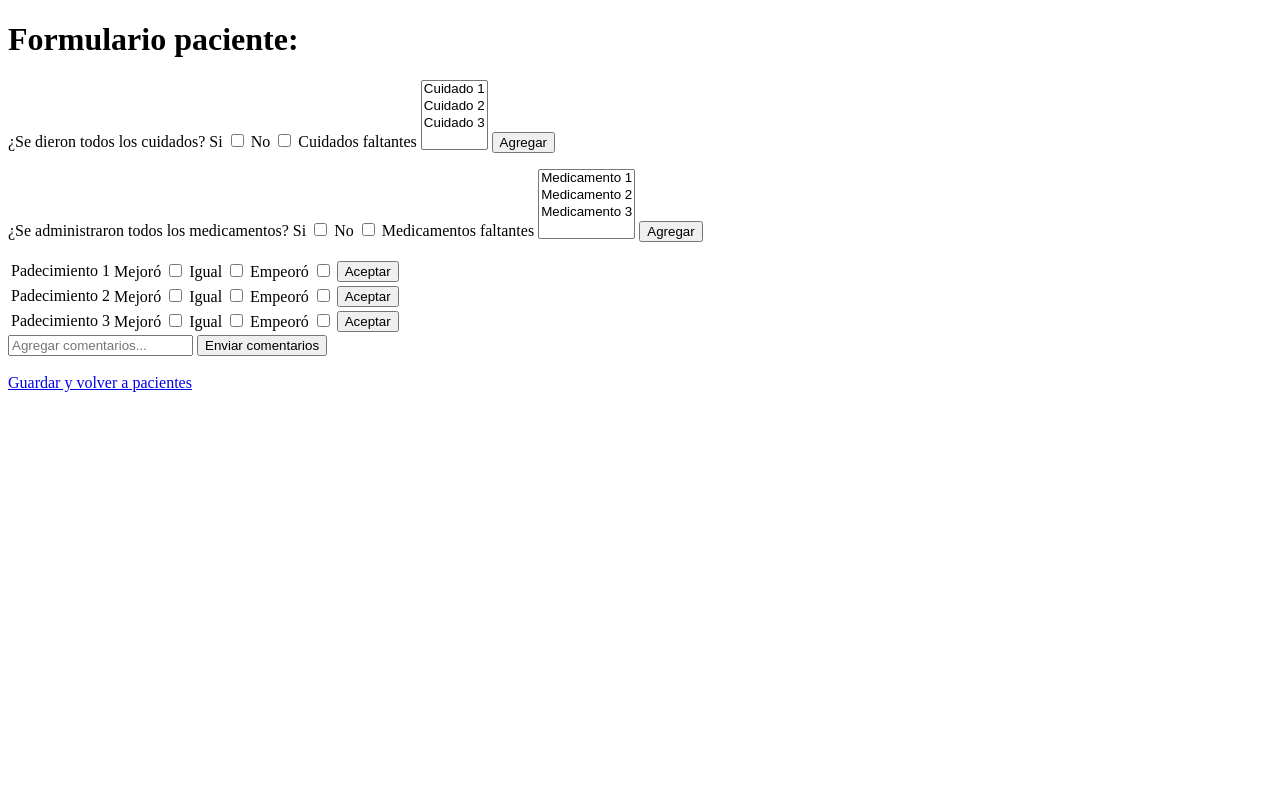
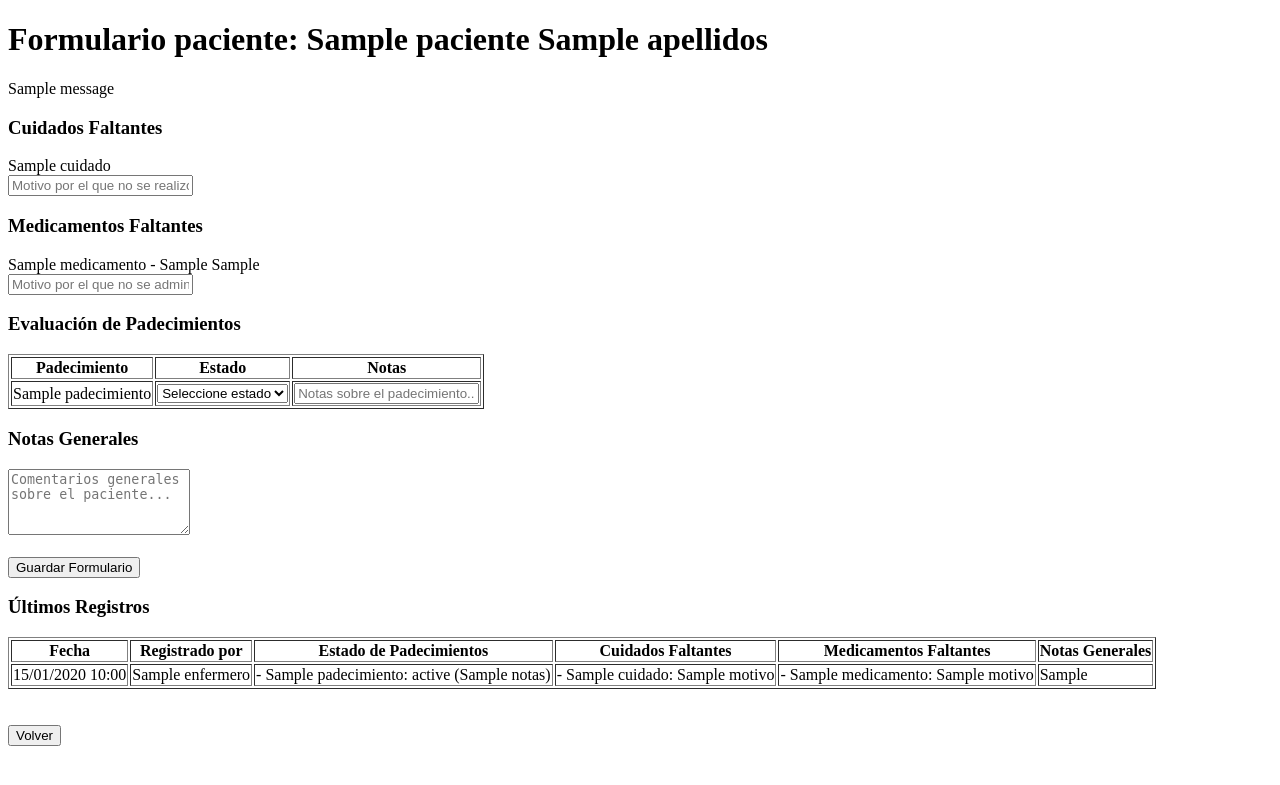
Before and after one commit to Vision1470/Integrador-Desarrollo-de-Software, a Django app: template usuarioEnfermeria/templates/usuarioEnfermeria/formulario_paciente.html in a window 1280 px wide. Shown: the top 785 px of the page. Run offline with Django 5.2, Linux system fonts and the light colour scheme; the template is opened without the code that fills it: most values are stand-ins (such as "Sample title", 1, 10 or a date in 2020); one stand-in notice (Sample message) is shown.

Commit message:
Enfermeria funcionando totalmente

```diff
--- a/usuarioEnfermeria/templates/usuarioEnfermeria/formulario_paciente.html
+++ b/usuarioEnfermeria/templates/usuarioEnfermeria/formulario_paciente.html
@@ -1,78 +1,172 @@
 <!DOCTYPE html>
-<html lang="en">
+<html lang="es">
 <head>
     <meta charset="UTF-8" />
     <title>Formulario paciente</title>
 </head>
+<body>
+    <h1>Formulario paciente: {{ paciente.nombres }} {{ paciente.apellidos }}</h1>
 
-<body>
-    <h1>Formulario paciente:</h1>
+    {% if messages %}
+    <div>
+        {% for message in messages %}
+            <div>{{ message }}</div>
+        {% endfor %}
+    </div>
+    {% endif %}
 
-    <form method="POST" action="{% url 'enfermeria:formulario_paciente' %}">
+    {% if receta %}
+    <form method="POST" action="{% url 'enfermeria:formulario_paciente' paciente.id %}">
         {% csrf_token %}
-        <p>
-            ¿Se dieron todos los cuidados? Si <input type="checkbox" name="todos_cuidados_si">
-            No <input type="checkbox" name="todos_cuidados_no">
-            <label for="cuidadosFaltantes">Cuidados faltantes</label>
 
-            <select id="cuidadosFaltantes" name="CuidadosFaltantes" multiple>
-                <option value="Cuidado 1">Cuidado 1</option>
-                <option value="Cuidado 2">Cuidado 2</option>
-                <option value="Cuidado 3">Cuidado 3</option>
-            </select>
+        <!-- Sección de Cuidados No Realizados -->
+        <div>
+            <h3>Cuidados Faltantes</h3>
+            {% if cuidados_no_realizados %}
+                {% for cuidado in cuidados_no_realizados %}
+                <div>
+                    <!-- Input oculto para marcar automáticamente el cuidado como faltante -->
+                    <input type="hidden"
+                           name="cuidado_faltante_{{ cuidado.id }}"
+                           value="on">
+                    <label>
+                        {{ cuidado.cuidado.nombre }}
+                    </label>
+                    <br>
+                    <input type="text"
+                           name="motivo_cuidado_{{ cuidado.id }}"
+                           placeholder="Motivo por el que no se realizó..."
+                           required>
+                </div>
+                {% endfor %}
+            {% else %}
+                <p>Se completaron todos los cuidados requeridos.</p>
+            {% endif %}
+        </div>
 
-            <button type="submit">Agregar</button>
-        </p>
+        <!-- Sección de Medicamentos No Administrados -->
+        <div>
+            <h3>Medicamentos Faltantes</h3>
+            {% if medicamentos_no_administrados %}
+                {% for medicamento in medicamentos_no_administrados %}
+                <div>
+                    <!-- Input oculto para marcar automáticamente el medicamento como faltante -->
+                    <input type="hidden"
+                           name="medicamento_faltante_{{ medicamento.id }}"
+                           value="on">
+                    <label>
+                        {{ medicamento.medicamento.nombre }} -
+                        {{ medicamento.cantidad_por_toma }}
+                        {{ medicamento.get_unidad_medida_display }}
+                    </label>
+                    <br>
+                    <input type="text"
+                           name="motivo_medicamento_{{ medicamento.id }}"
+                           placeholder="Motivo por el que no se administró..."
+                           required>
+                </div>
+                {% endfor %}
+            {% else %}
+                <p>Se administraron todos los medicamentos requeridos.</p>
+            {% endif %}
+        </div>
 
-        <p>
-            ¿Se administraron todos los medicamentos? Si <input type="checkbox" name="todos_medicamentos_si">
-            No <input type="checkbox" name="todos_medicamentos_no">
-            <label for="medicamentosFaltantes">Medicamentos faltantes</label>
+        <!-- Sección de Padecimientos -->
+        <h3>Evaluación de Padecimientos</h3>
+        <table border="1">
+            <tr>
+                <th>Padecimiento</th>
+                <th>Estado</th>
+                <th>Notas</th>
+            </tr>
+            {% for padecimiento in padecimientos %}
+            <tr>
+                <td>{{ padecimiento.padecimiento.nombre }}</td>
+                <td>
+                    <select name="estado_padecimiento_{{ padecimiento.id }}" required>
+                        <option value="">Seleccione estado</option>
+                        {% for estado in estados_padecimiento %}
+                            <option value="{{ estado.0 }}">{{ estado.1 }}</option>
+                        {% endfor %}
+                    </select>
+                </td>
+                <td>
+                    <input type="text"
+                           name="notas_padecimiento_{{ padecimiento.id }}"
+                           placeholder="Notas sobre el padecimiento...">
+                </td>
+            </tr>
+            {% endfor %}
+        </table>
 
-            <select id="medicamentosFaltantes" name="MedicamentosFaltantes" multiple>
-                <option value="Medicamento 1">Medicamento 1</option>
-                <option value="Medicamento 2">Medicamento 2</option>
-                <option value="Medicamento 3">Medicamento 3</option>
-            </select>
+        <!-- Notas Generales -->
+        <h3>Notas Generales</h3>
+        <textarea name="notas_generales" rows="4" placeholder="Comentarios generales sobre el paciente..."></textarea>
 
-            <button type="submit">Agregar</button>
-        </p>
+        <br><br>
+        <button type="submit">Guardar Formulario</button>
     </form>
 
-    <form method="POST" action="{% url 'enfermeria:formulario_paciente' %}">
-        {% csrf_token %}
-        <table>
+    <!-- Últimos Registros -->
+    {% if registros_recientes %}
+    <div>
+        <h3>Últimos Registros</h3>
+        <table border="1">
             <tr>
-                <td>Padecimiento 1</td>
-                <td>Mejoró <input type="checkbox" name="padecimiento1_mejoro"></td>
-                <td>Igual <input type="checkbox" name="padecimiento1_igual"></td>
-                <td>Empeoró <input type="checkbox" name="padecimiento1_empeoro"></td>
-                <td><button type="submit">Aceptar</button></td>
+                <th>Fecha</th>
+                <th>Registrado por</th>
+                <th>Estado de Padecimientos</th>
+                <th>Cuidados Faltantes</th>
+                <th>Medicamentos Faltantes</th>
+                <th>Notas Generales</th>
             </tr>
+            {% for registro in registros_recientes %}
             <tr>
-                <td>Padecimiento 2</td>
-                <td>Mejoró <input type="checkbox" name="padecimiento2_mejoro"></td>
-                <td>Igual <input type="checkbox" name="padecimiento2_igual"></td>
-                <td>Empeoró <input type="checkbox" name="padecimiento2_empeoro"></td>
-                <td><button type="submit">Aceptar</button></td>
+                <td>{{ registro.fecha_registro|date:"d/m/Y H:i" }}</td>
+                <td>{{ registro.enfermero.get_full_name }}</td>
+                <td>
+                    {% for evaluacion in registro.evaluacionpadecimiento_set.all %}
+                        - {{ evaluacion.padecimiento.padecimiento.nombre }}:
+                        {{ evaluacion.get_estado_display }}
+                        {% if evaluacion.notas %}
+                            ({{ evaluacion.notas }})
+                        {% endif %}
+                        <br>
+                    {% endfor %}
+                </td>
+                <td>
+                    {% for faltante in registro.cuidadofaltante_set.all %}
+                        {% if faltante.cuidado %}
+                            - {{ faltante.cuidado.cuidado.nombre }}:
+                            {{ faltante.motivo }}
+                            <br>
+                        {% endif %}
+                    {% empty %}
+                        No hubo
+                    {% endfor %}
+                </td>
+                <td>
+                    {% for faltante in registro.medicamentofaltante_set.all %}
+                        - {{ faltante.medicamento.medicamento.nombre }}:
+                        {{ faltante.motivo }}
+                        <br>
+                    {% empty %}
+                        No hubo
+                    {% endfor %}
+                </td>
+                <td>{{ registro.notas_generales }}</td>
             </tr>
-            <tr>
-                <td>Padecimiento 3</td>
-                <td>Mejoró <input type="checkbox" name="padecimiento3_mejoro"></td>
-                <td>Igual <input type="checkbox" name="padecimiento3_igual"></td>
-                <td>Empeoró <input type="checkbox" name="padecimiento3_empeoro"></td>
-                <td><button type="submit">Aceptar</button></td>
-            </tr>
+            {% endfor %}
         </table>
-    </form>
+    </div>
+    {% endif %}
+    {% else %}
+    <p>No hay una receta activa para este paciente.</p>
+    {% endif %}
 
-    <form method="POST" action="{% url 'enfermeria:formulario_paciente' %}">
-        {% csrf_token %}
-        <input type="text" id="comentarios" name="Comentarios" placeholder="Agregar comentarios...">
-        <button type="submit">Enviar comentarios</button>
-    </form>
-
-    <br>
-    <a href="{% url 'enfermeria:pacientes_enfermeria' %}" class="button">Guardar y volver a pacientes</a>
+    <br><br>
+    <a href="{% url 'enfermeria:pacientes_enfermeria' %}">
+        <button type="button">Volver</button>
+    </a>
 </body>
 </html>
--- a/usuarioEnfermeria/templates/usuarioEnfermeria/pacientes_enfermeria.html
+++ b/usuarioEnfermeria/templates/usuarioEnfermeria/pacientes_enfermeria.html
@@ -38,8 +38,9 @@
                     <td>{{ paciente.doctor_actual.first_name }} {{ paciente.doctor_actual.apellidos }}</td>
                     <td>
                         <a href="{% url 'enfermeria:cuidados_paciente' paciente.id %}">Ver Cuidados</a>
-                        <a href="{% url 'enfermeria:formulario_paciente' %}?paciente_id={{ paciente.id }}">Llenar Formulario</a>
+                        <a href="{% url 'enfermeria:formulario_paciente' paciente.id %}">Llenar Formulario</a>
                     </td>
+
                 </tr>
 
                 {% endfor %}
--- a/usuarioEnfermeria/urlsUe.py
+++ b/usuarioEnfermeria/urlsUe.py
@@ -5,6 +5,6 @@ from . import views
 app_name = 'enfermeria'
 urlpatterns = [
     path('pacientes-enfermera/', views.pacientes_enfermeria, name='pacientes_enfermeria'),
-    path('formulario-paciente/', views.formulario_paciente, name='formulario_paciente'),
+    path('formulario-paciente/<int:paciente_id>/', views.formulario_paciente, name='formulario_paciente'),
     path('cuidados-paciente/<int:paciente_id>/', views.cuidados_paciente, name='cuidados_paciente'),
 ]
```
Also changed, not shown: usuarioEnfermeria/models.py (+37 -0 lines), usuarioEnfermeria/views.py (+116 -3 lines), db.sqlite3, usuarioEnfermeria/migrations/0002_formularioseguimiento_evaluacionpadecimiento_and_more.py (added), usuarioEnfermeria/migrations/0003_medicamentofaltante.py (added).
